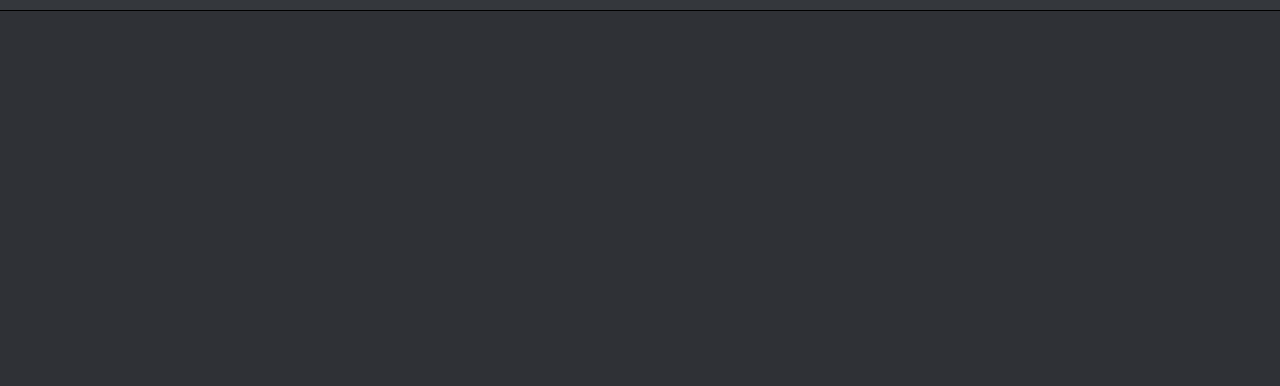
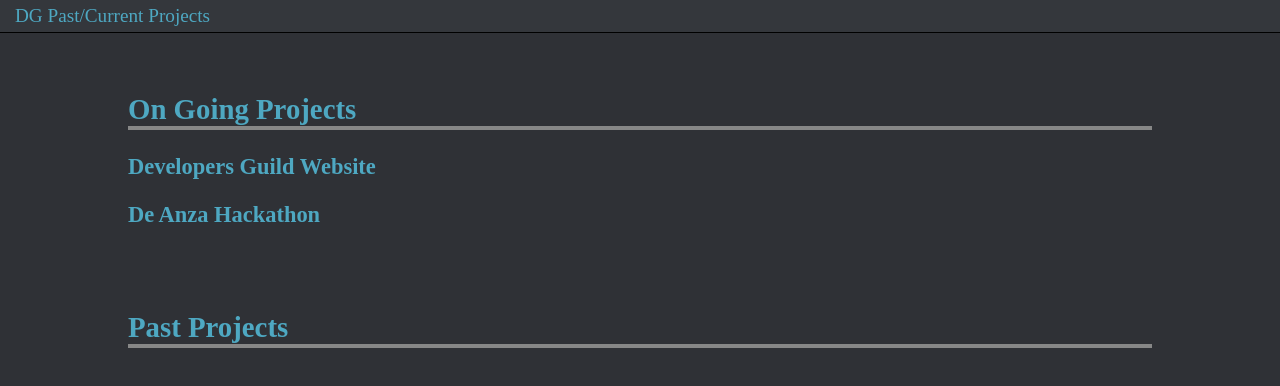
Before and after one commit to mljoshi/developers-guild-site, a plain HTML site: page projects.html in a window 1280 px wide. Shown: the top 386 px of the page. Drawn offline with Linux system fonts and the light colour scheme.

Commit message:
Add past/current projects
need to add more details

```diff
--- a/projects.html
+++ b/projects.html
@@ -10,8 +10,28 @@
 
 <body>
     <header>
-        <a></a>
+        <a>DG Past/Current Projects</a>
     </header>
 </body>
 
+<main class = "projectBody">
+    <section role = "region">
+        <h2 id = "onGoingProjects">
+            On Going Projects
+            <h3 id = "dgWebsite">
+                Developers Guild Website
+            </h3>
+            <h3 id = "daHacks">
+                De Anza Hackathon
+            </h3>
+        </h2>
+    </section>
+
+    <section role = "region">
+        <h2 id="pastProjects">
+            Past Projects
+        </h2>
+    </section>
+</main>
+
 </html>
```
